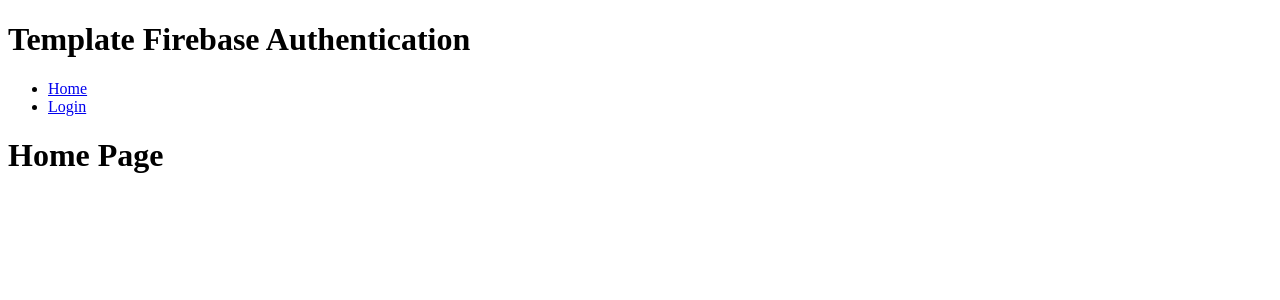
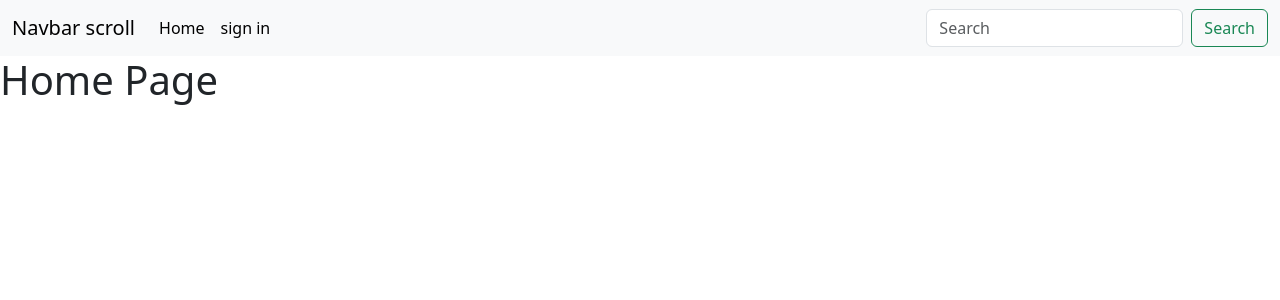
Before and after one commit to bsao17/firebase_template_authentication, a Flask app: page / in a window 1280 px wide. Shown: the top 300 px of the page. Run offline with Flask 3, Linux system fonts and the light colour scheme.

Commit message:
feat: add bootstrap cdn and navbar

```diff
--- a/controller.py
+++ b/controller.py
@@ -24,8 +24,8 @@ def login():
         password = request.form['password']
         con = auth.sign_in_with_email_and_password(email, password)
         user = firebase_admin.auth.get_user(con['localId'])
-        authorization = firebase_admin.auth.verify_id_token(con['idToken'])
-        return render_template('profile.html', display_name=user.email, authorization=con['idToken'])
+        authorization = con['idToken']
+        return render_template('profile.html', display_name=user.email, authorization=authorization)
     return render_template('login.html', form=form)
 
 
--- a/templates/base.html
+++ b/templates/base.html
@@ -2,19 +2,37 @@
 <html lang="en">
 <head>
     <meta charset="UTF-8">
+    <link href="https://cdn.jsdelivr.net/npm/bootstrap@5.3.2/dist/css/bootstrap.min.css" rel="stylesheet"
+          integrity="sha384-T3c6CoIi6uLrA9TneNEoa7RxnatzjcDSCmG1MXxSR1GAsXEV/Dwwykc2MPK8M2HN" crossorigin="anonymous">
     {% block link %}
     <link rel="stylesheet" href="{{ url_for('static', filename='css/style.css') }}">
     {% endblock %}
     <title>base</title>
 </head>
 <body>
-<h1>Template Firebase Authentication</h1>
-<nav>
-    <ul>
-        <li><a href="{{ url_for('index') }}">Home</a></li>
-        <li><a href="{{ url_for('login') }}">Login</a></li>
-    </ul>
+<nav class="navbar navbar-expand-lg bg-body-tertiary">
+    <div class="container-fluid">
+    <a class="navbar-brand" href="#">Navbar scroll</a>
+    <button class="navbar-toggler" type="button" data-bs-toggle="collapse" data-bs-target="#navbarScroll" aria-controls="navbarScroll" aria-expanded="false" aria-label="Toggle navigation">
+      <span class="navbar-toggler-icon"></span>
+    </button>
+    <div class="collapse navbar-collapse" id="navbarScroll">
+      <ul class="navbar-nav me-auto my-2 my-lg-0 navbar-nav-scroll" style="--bs-scroll-height: 100px;">
+        <li class="nav-item">
+          <a class="nav-link active" aria-current="page" href="{{ url_for('index') }}">Home</a>
+        </li>
+          <li class="nav-item">
+          <a class="nav-link active" aria-current="page" href="{{ url_for('login') }}">sign in</a>
+        </li>
+      </ul>
+      <form class="d-flex" role="search">
+        <input class="form-control me-2" type="search" placeholder="Search" aria-label="Search">
+        <button class="btn btn-outline-success" type="submit">Search</button>
+      </form>
+    </div>
+  </div>
 </nav>
 {% block content %} {% endblock %}
+<script src="https://cdn.jsdelivr.net/npm/bootstrap@5.3.2/dist/js/bootstrap.bundle.min.js" integrity="sha384-C6RzsynM9kWDrMNeT87bh95OGNyZPhcTNXj1NW7RuBCsyN/o0jlpcV8Qyq46cDfL" crossorigin="anonymous"></script>
 </body>
 </html>
```
